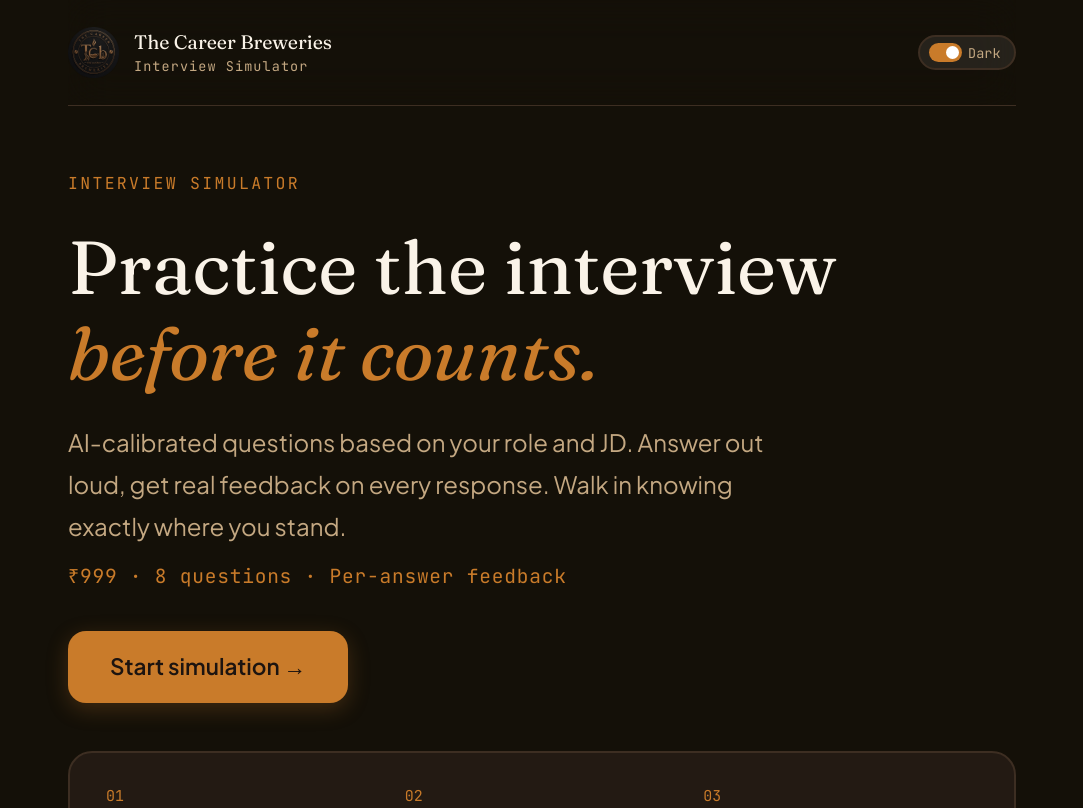
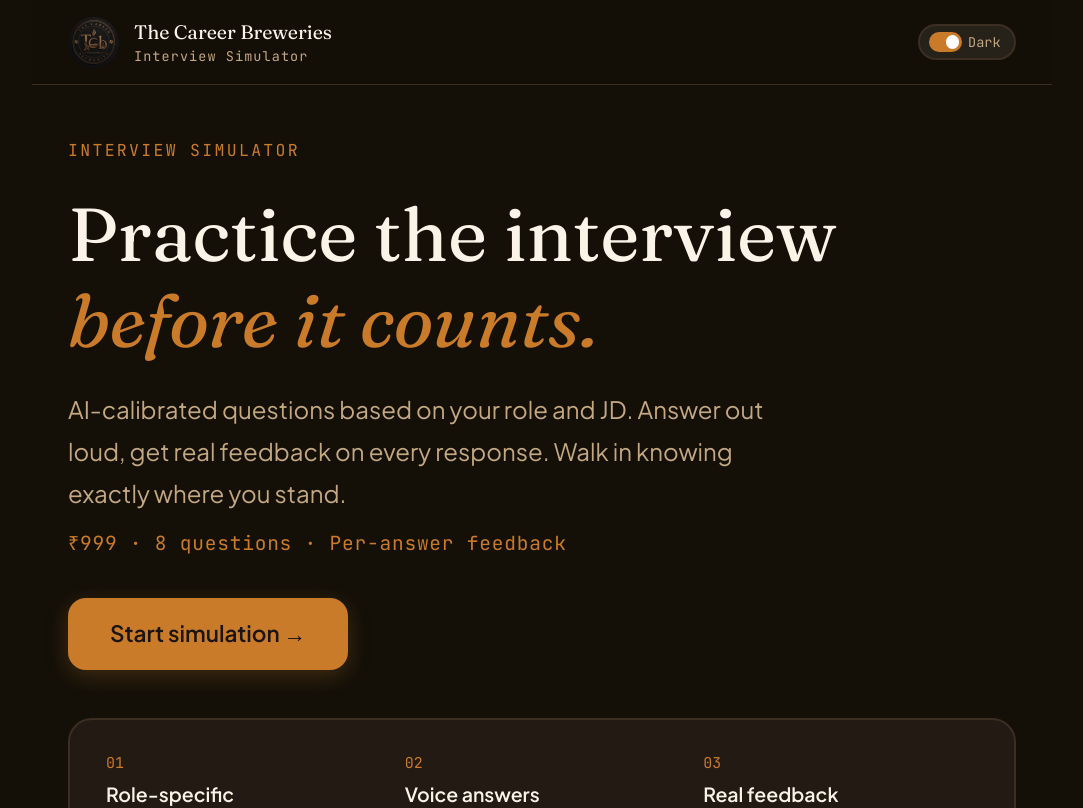
Before and after one commit to the-career-breweries/tcb-interview-sim, a React (Vite) app: page / in a window 1280 px wide. Shown: the top 808 px of the page, without its empty margins (98-1181 px from the left). Built offline with nearby package versions, Linux system fonts and the light colour scheme.

Commit message:
Update App.jsx

```diff
--- a/src/App.jsx
+++ b/src/App.jsx
@@ -543,7 +543,8 @@ export default function App() {
 
   // ── Header ──────────────────────────────────────────────────────────────────
   const Header = () => (
-    <header style={{padding:isMobile?"13px 0":"18px 0",borderBottom:"1px solid "+C.border,marginBottom:isMobile?"28px":"44px",display:"flex",alignItems:"center",justifyContent:"space-between"}}>
+    <header style={{position:"sticky",top:0,zIndex:100,backdropFilter:"blur(14px)",WebkitBackdropFilter:"blur(14px)",background:isDark?"rgba(20,16,8,0.92)":"rgba(250,243,232,0.92)",width:"calc(100% + 48px)",marginLeft:"-24px",borderBottom:"1px solid "+C.border,marginBottom:isMobile?"24px":"36px"}}>
+      <div style={{maxWidth:"680px",margin:"0 auto",padding:isMobile?"0 16px":"0 24px",display:"flex",alignItems:"center",justifyContent:"space-between",height:isMobile?"48px":"56px"}}>
       <div style={{display:"flex",alignItems:"center",gap:"10px"}}>
         <img src={isDark?"/favicon-dark.png":"/favicon-light.png"} alt="TCB" style={{width:"34px",height:"34px",objectFit:"contain",mixBlendMode:isDark?"normal":"multiply"}}/>
         <div>
@@ -559,6 +560,8 @@ export default function App() {
           </div>
           {!isMobile&&<span style={{fontFamily:"'JetBrains Mono',monospace",fontSize:"9px",color:C.soft}}>{isDark?"Dark":"Light"}</span>}
         </button>
+      </div>
+
       </div>
     </header>
   );
```
